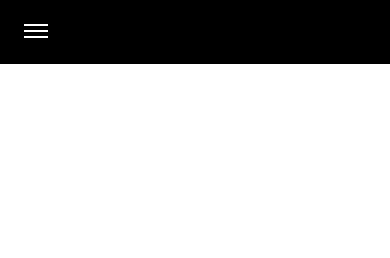
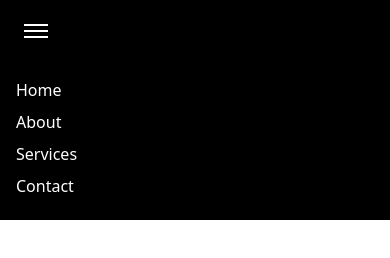
Before and after one commit to kalyanam17abhinav/SCT_WD_1, a website: page index.html in a window 390 px wide. Both pictures are taken after a click on the element 195 px from the left and 31 px from the top of the page. Shown: the top 258 px of the page. Drawn offline with nearby package versions, Linux system fonts and the light colour scheme.

Commit message:
update home

```diff
--- a/index.html
+++ b/index.html
@@ -4,7 +4,7 @@
 <head>
     <meta charset="UTF-8">
     <meta name="viewport" content="width=device-width, initial-scale=1.0">
-    <!-- <link rel="stylesheet" href="style.css"> -->
+    <link rel="stylesheet" href="style.css">
     <script src="https://cdn.tailwindcss.com"></script>
     <title>SkilCraft Technology</title>
 </head>
@@ -19,9 +19,9 @@
             <div class="line h-0.5 w-6 bg-white"></div>
         </div>
         <div class="features">
-            <ul class="list text-white flex space-x-4 justify-around py-4">
-                <li></li>
-                <li class="item hover:underline hover:underline-offset-4 hover:decoration-white cursor-pointer hover:text-yellow-500">Home</li>
+            <ul class="list text-white flex space-x-4 justify-around py-2 md:py-4">
+                <!-- <li></li> -->
+                <li class="item home hover:underline hover:underline-offset-4 hover:decoration-white cursor-pointer hover:text-yellow-500">Home</li>
                 <li class="item hover:underline hover:underline-offset-4 hover:decoration-white cursor-pointer hover:text-yellow-500">About</li>
                 <li class="item hover:underline hover:underline-offset-4 hover:decoration-white cursor-pointer hover:text-yellow-500">Services</li>
                 <li class="item hover:underline hover:underline-offset-4 hover:decoration-white cursor-pointer hover:text-yellow-500">Contact</li>
--- a/script.js
+++ b/script.js
@@ -1,12 +1,17 @@
+document.addEventListener('DOMContentLoaded', () => {
     const ham = document.querySelector('.hamburger');
     const nav = document.querySelector('.navbar');
     const list = document.querySelector('.list');
     const items = document.querySelectorAll('.item');
+    const home = document.querySelector('home');
 
     ham.addEventListener('click', () => {
         nav.classList.toggle('expand');
         list.classList.toggle('expand');
+        // item.classList.toggle('expand');
         items.forEach((item) => {
             item.classList.toggle('expand');
         });
+        home.classList.toggle('expand');
     });
+});1
--- a/style.css
+++ b/style.css
@@ -3,7 +3,7 @@
 @tailwind utilities;
 
 .navbar.expand{
-    height: 200px;
+    height: 220px;
     background-color: black;
 }
 
@@ -14,6 +14,9 @@
 }
 
 .item.expand{
-    margin-top:5px;
-    color:yellow;
+    margin-top:0.5rem;
 }
+
+.home.expand{
+    margin-left:1rem;
+}
```
Lines whose indentation alone changed are shown as unchanged.
